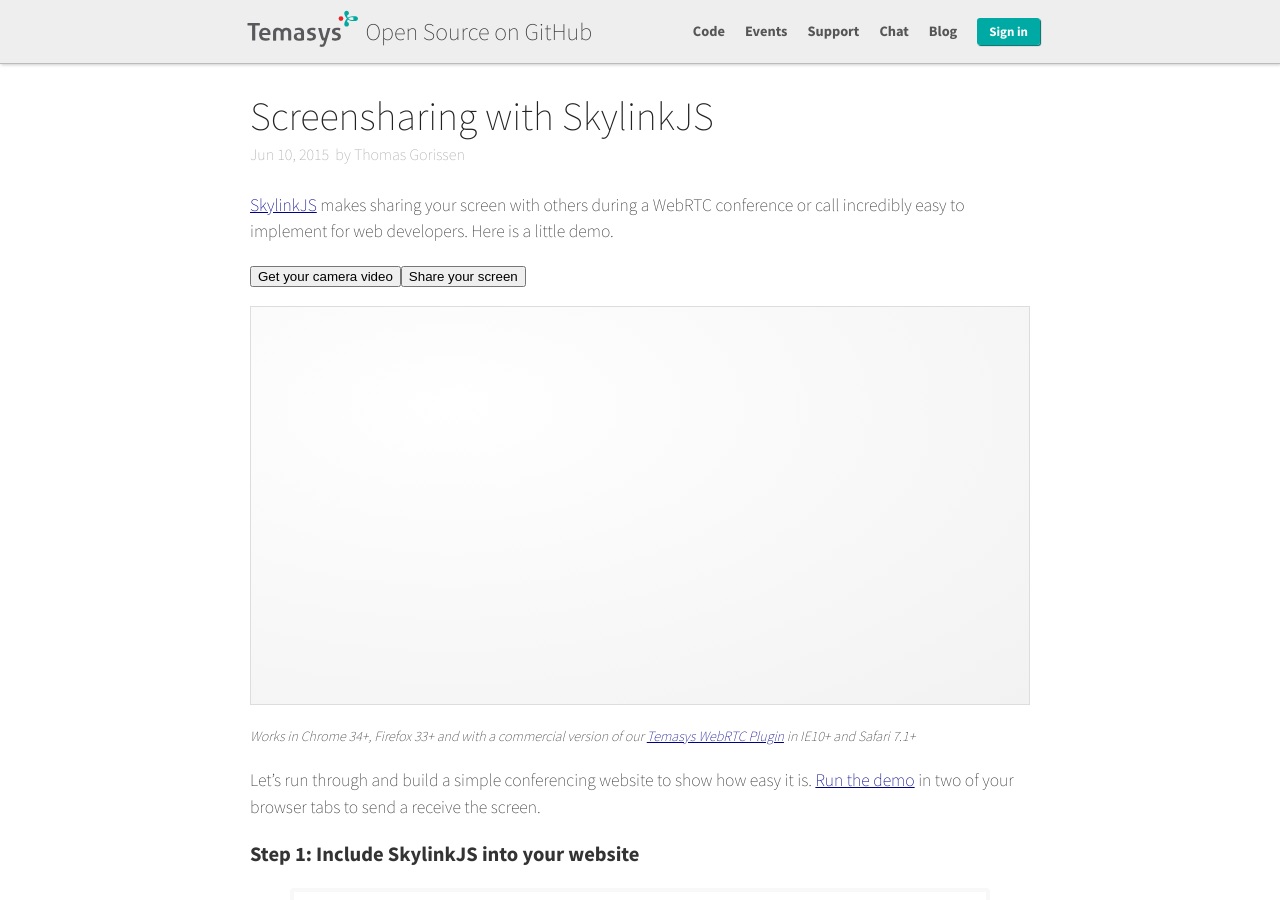
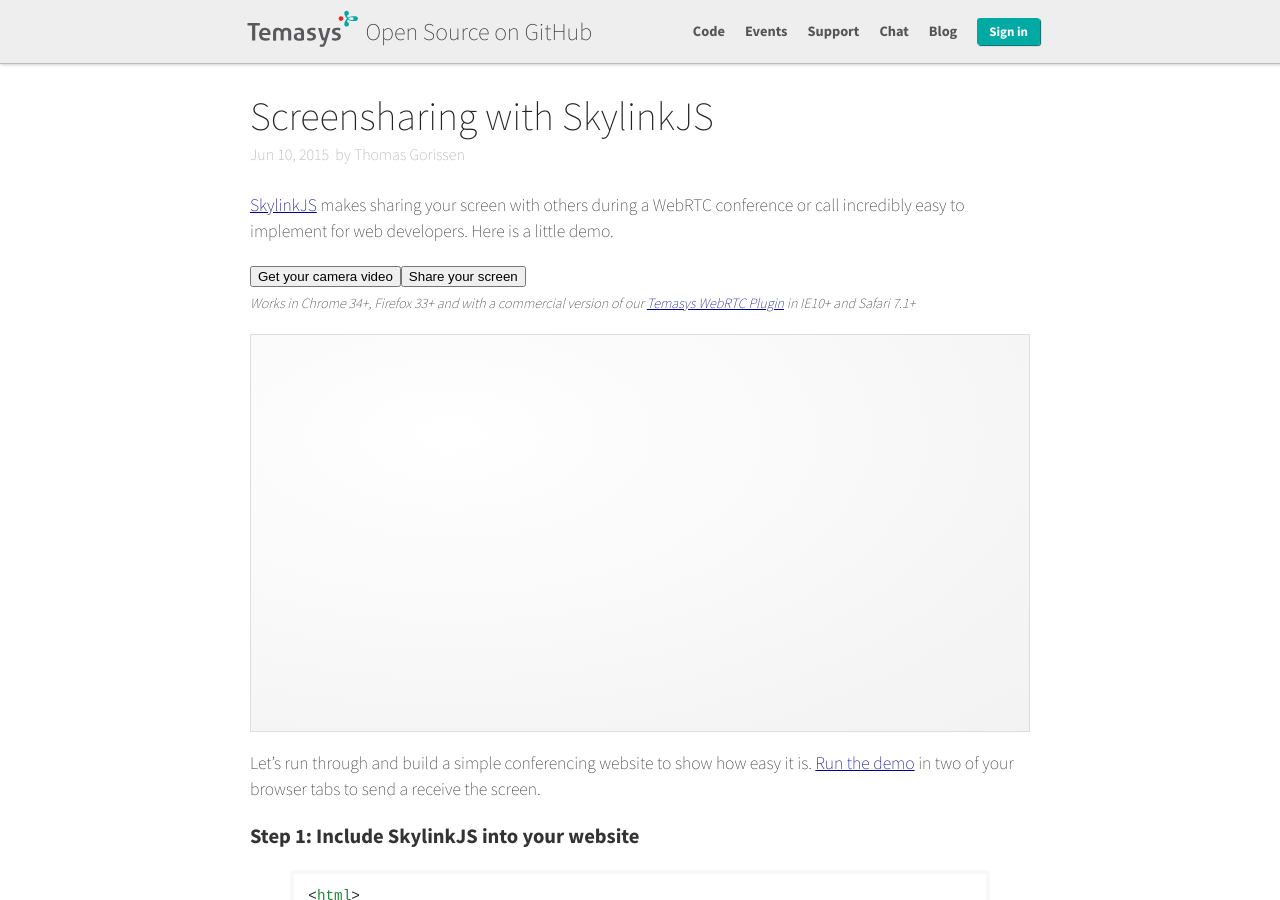
Before and after one commit to Temasys/temasys.github.io, a Jekyll site: the page built from _posts/2015-06-10-Screensharing_with_SkylinkJS.markdown, in a window 1280 px wide and 900 px high. Built offline with Jekyll 4.4.1, drawn with Linux system fonts in a browser that asks for light colours; nearby versions of some CDN libraries; Markdown is read by kramdown in place of the engine named in the settings.

Commit message:
making browser support more obvious

```diff
--- a/_posts/2015-06-10-Screensharing_with_SkylinkJS.markdown
+++ b/_posts/2015-06-10-Screensharing_with_SkylinkJS.markdown
@@ -10,10 +10,10 @@
 
 [SkylinkJS](http://skylink.io/web) makes sharing your screen with others during a WebRTC conference or call incredibly easy to implement for web developers. Here is a little demo.
 
-<button onclick="skylink.getUserMedia({video: true});">Get your camera video</button><button id="skylink.shareScreen();">Share your screen</button>
+<button onclick="skylink.getUserMedia({video: true});">Get your camera video</button><button id="skylink.shareScreen();">Share your screen</button><br/>
+<i style="font-size: 0.8em">Works in Chrome 34+, Firefox 33+ and with a commercial version of our [Temasys WebRTC Plugin](http://skylink.io/plugin) in IE10+ and Safari 7.1+</i>
 <div style="border: 1px solid #ddd; background: -webkit-radial-gradient(200px 100px, #fff, #f2f2f2);
 }"><video id="screen" width="100%" autoplay muted></video></div>
-<i style="font-size: 0.8em">Works in Chrome 34+, Firefox 33+ and with a commercial version of our [Temasys WebRTC Plugin](http://skylink.io/plugin) in IE10+ and Safari 7.1+</i>
 <script src="//cdn.temasys.com.sg/skylink/skylinkjs/0.6.x/skylink.complete.js"></script>
 <script async src="/resources/js/screenshare.js" defer></script>
 
```
